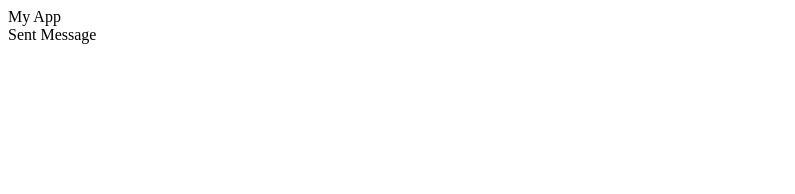
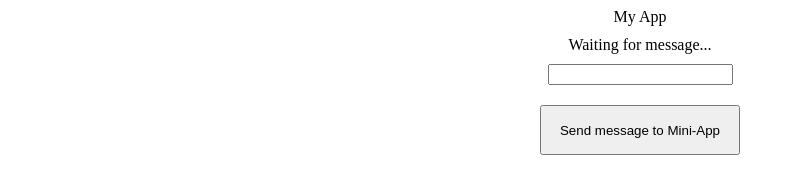
Before and after one commit to Themba-Stacks/improved-robot-chirper, a website: page api/index.html in a window 1280 px wide. Shown: the whole page, without its empty margins (0-795 px from the left). Drawn offline with Linux system fonts and the light colour scheme.

Commit message:
Updated webview code

```diff
--- a/api/index.html
+++ b/api/index.html
@@ -6,20 +6,28 @@
     <script type="text/javascript" src="https://appx/web-view.min.js"></script>
 
     <script>
+      function sendMessageToMiniApp(message) {
+        try {
+          console.log("Sending message");
+          document.getElementById("result").innerHTML =
+            "Waiting for message...";
+          my.postMessage({ message: message });
+        } catch (error) {
+          if (error.message === "my is not defined") {
+            console.log("This is in a Browser");
+          } else {
+            throw error;
+          }
+        }
+      }
+
       try {
-        // my.alert({
-        //   content: "Web App Init"
-        // });
-
-        my.onMessage = function(e) {
+        my.onMessage = function (e) {
           console.log(e);
-        //   alert(e);
           document.getElementById("result").innerHTML =
-            "Message Received from Mini-App";
-        //   my.alert({
-        //     content: JSON.stringify(e.detail),
-        //   });
+            "<p>" + e.message + "</p>";
         };
+        console.log("This is the mini-app");
       } catch (error) {
         if (error.message === "my is not defined") {
           console.log("This is in a Browser");
@@ -28,24 +36,39 @@
         }
       }
     </script>
+
+    <style>
+      body {
+        display: flex;
+        flex-flow: column nowrap;
+        align-items: center;
+      }
+
+      div {
+        margin: 10px 0 10px 0;
+      }
+
+      #sendButton {
+        width: 200px;
+        height: 50px;
+        margin-top: 20px;
+      }
+    </style>
   </head>
 
   <body>
     My App
-    <div id="result">loading</div>
+    <div id="result">Waiting for message...</div>
+    <input id="messageTextField" type="text" />
+    <button id="sendButton">Send message to Mini-App</button>
   </body>
 
   <script>
-    try {
-      document.getElementById("result").innerHTML = "Sent Message";
-      my.postMessage({ action: "auth" });
-      console.log("This is a Mini-APP");
-    } catch (error) {
-      if (error.message === "my is not defined") {
-        console.log("This is in a Browser");
-      } else {
-        throw error;
-      }
-    }
+    const sendButton = document.getElementById("sendButton");
+    sendButton.addEventListener("click", () => {
+      const messageTextField = document.getElementById("messageTextField");
+      const messageText = messageTextField.value;
+      sendMessageToMiniApp(messageText);
+    });
   </script>
 </html>
--- a/app/pages/index/index.js
+++ b/app/pages/index/index.js
@@ -34,7 +34,6 @@ Page({
   showCheepModal() {
     this.setData({isModal: !this.data.isModal});
   },
-
   test(e) {
     console.log('hello')
     my.alert({
```
Also changed, not shown: app/pages/web-app/web-app.js (+14 -11 lines), 2 other files.
